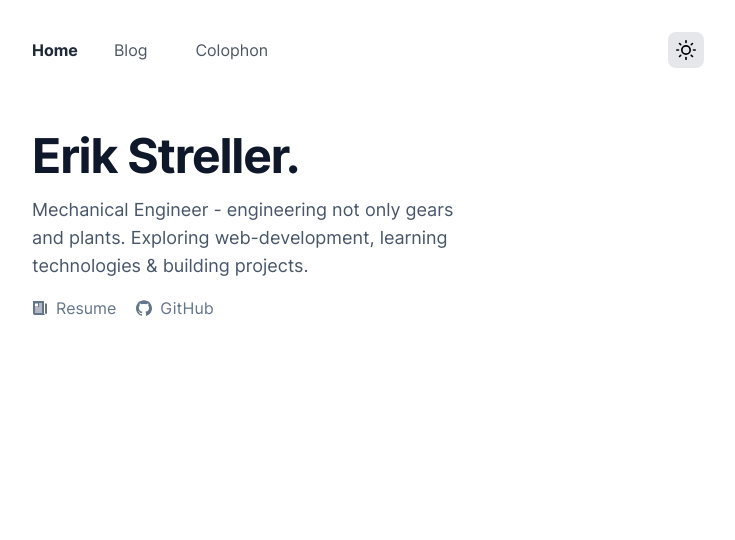
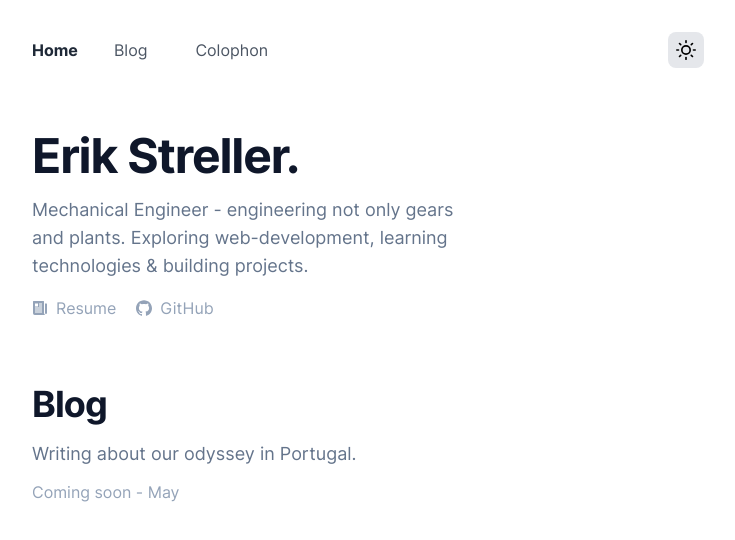
Before and after one commit to erikstreller/erikstreller.com, a Next.js app: page / in a window 1280 px wide. Shown: the top 540 px of the page, without its empty margins (272-1007 px from the left). Built offline with nearby package versions, Linux system fonts and the light colour scheme.

Commit message:
feat: add blog section

```diff
--- /dev/null
+++ b/components/Blog.tsx
@@ -0,0 +1,13 @@
+export default function Blog() {
+  return (
+    <div className='mb-16'>
+      <h3 className='mb-4 text-2xl font-bold tracking-tight text-slate-900 dark:text-light md:text-4xl'>
+        Blog
+      </h3>
+      <p className='mb-3 max-w-md text-slate-500 dark:text-gray-400 md:text-lg'>
+        Writing about our odyssey in Portugal.
+      </p>
+      <p className='text-slate-400 dark:text-gray-500'>Coming soon - May</p>
+    </div>
+  )
+}
--- a/components/Hero.tsx
+++ b/components/Hero.tsx
@@ -4,11 +4,11 @@ import { SiGithub } from 'react-icons/si'
 
 export default function Hero() {
   return (
-    <div>
+    <div className='mb-16'>
       <h1 className='mb-4 text-3xl font-bold tracking-tight text-slate-900 dark:text-light md:text-5xl'>
         Erik Streller.
       </h1>
-      <p className='mb-4 max-w-md text-slate-600 dark:text-gray-500 md:text-lg'>
+      <p className='mb-4 max-w-md text-slate-500 dark:text-gray-400 md:text-lg'>
         Mechanical Engineer - engineering not only gears and plants. Exploring
         web-development, learning technologies {'&'} building projects.
       </p>
@@ -18,7 +18,7 @@ export default function Hero() {
             key={id}
             className={clsx(
               'flex items-center space-x-2',
-              'text-slate-500 hover:text-black dark:text-gray-400 dark:hover:text-light'
+              'text-slate-400 hover:text-black dark:text-gray-500 dark:hover:text-light'
             )}
           >
             {link.icon}
--- a/pages/index.tsx
+++ b/pages/index.tsx
@@ -1,3 +1,4 @@
+import Blog from '@/components/Blog'
 import Hero from '@/components/Hero'
 import PageContainer from '@/components/PageContainer'
 import type { NextPage } from 'next'
@@ -6,6 +7,7 @@ const Home: NextPage = () => {
   return (
     <PageContainer>
       <Hero />
+      <Blog />
     </PageContainer>
   )
 }
--- a/tailwind.config.js
+++ b/tailwind.config.js
@@ -10,7 +10,7 @@ module.exports = {
       },
       colors: {
         light: '#fefefe',
-        dark: '#121212'
+        dark: '#0D1117'
       }
     }
   },
```
